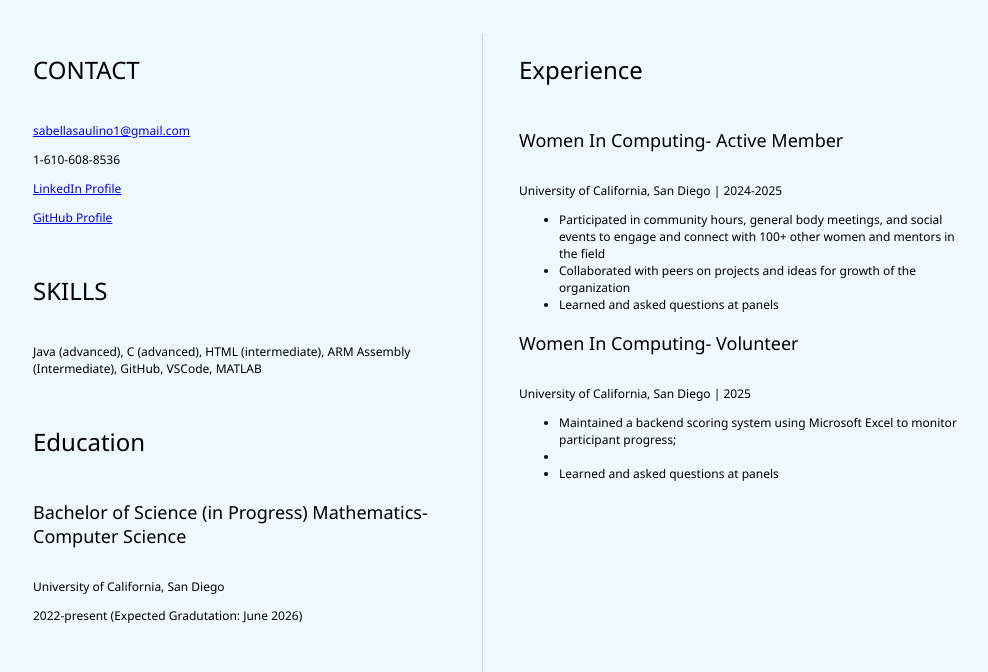
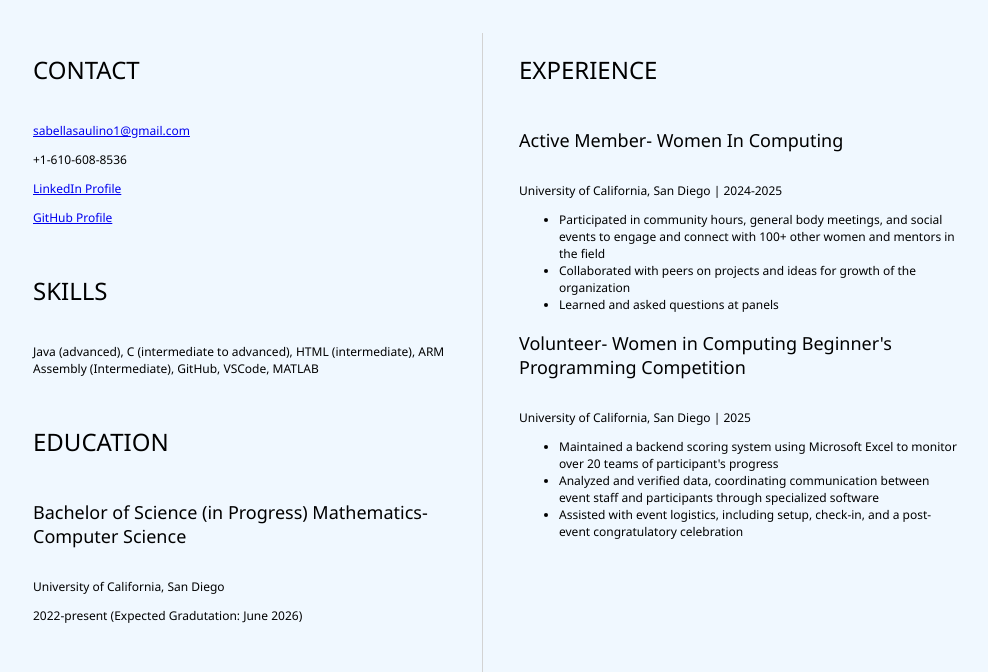
Before and after one commit to sabellla/resume, a plain HTML site: page index.html in a window 1280 px wide. Shown: the part 161-833 px from the top of the page, without its empty margins (151-1139 px from the left). Drawn offline with Linux system fonts and the light colour scheme.

Commit message:
my resume!

```diff
--- a/index.html
+++ b/index.html
@@ -16,7 +16,7 @@
                     <section>
                         <h2> CONTACT</h2>
                         <p><a href="mailto:sabellasaulino1@gmail.com">sabellasaulino1@gmail.com</a></p>
-                        <p>1-610-608-8536</p>
+                        <p>+1-610-608-8536</p>
                         <p>
                             <a href="https://www.linkedin.com/in/sabella-saulino-2b166631a/">LinkedIn Profile</a>
                         </p>
@@ -27,11 +27,11 @@
                     </section>
                     <section>
                         <h2>SKILLS</h2>
-                        <p>Java (advanced), C (advanced), HTML (intermediate), ARM Assembly (Intermediate), GitHub, VSCode, MATLAB</p>
+                        <p>Java (advanced), C (intermediate to advanced), HTML (intermediate), ARM Assembly (Intermediate), GitHub, VSCode, MATLAB</p>
 
                     </section>
                     <section>
-                        <h2>Education</h2>
+                        <h2>EDUCATION</h2>
                         <h3>Bachelor of Science (in Progress) Mathematics-Computer Science</h3>
                             <p>University of California, San Diego</p>
                             <p> 2022-present (Expected Gradutation: June 2026)</p>
@@ -39,8 +39,8 @@
                 </article>
                 <article id="mainRight">
                     <section>
-                        <h2>Experience</h2>
-                        <h3>Women In Computing- Active Member</h3>
+                        <h2>EXPERIENCE</h2>
+                        <h3>Active Member- Women In Computing</h3>
                             <p>University of California, San Diego  |  2024-2025</p>
                             <ul>
                                 <li>Participated in community hours, general body meetings,
@@ -52,15 +52,15 @@
                                 <li>Learned and asked questions at panels
                                 </li>
                             </ul>
-                            <h3>Women In Computing- Volunteer</h3>
+                            <h3>Volunteer- Women in Computing Beginner's Programming Competition</h3>
                             <p>University of California, San Diego  |  2025</p>
                             <ul>
                                 <li>Maintained a backend scoring system using Microsoft Excel
-                                     to monitor participant progress;</li>
-                                <li>
-                                </li>
-                                <li>Learned and asked questions at panels
-                                </li>
+                                     to monitor over 20 teams of participant's progress</li>
+                                <li> Analyzed and verified data, coordinating communication between
+                                    event staff and participants through specialized software</li>
+                                <li>Assisted with event logistics, including setup, check-in, and
+                                    a post-event congratulatory celebration</li>
                             </ul>
                     </section>
                 </article>
```
